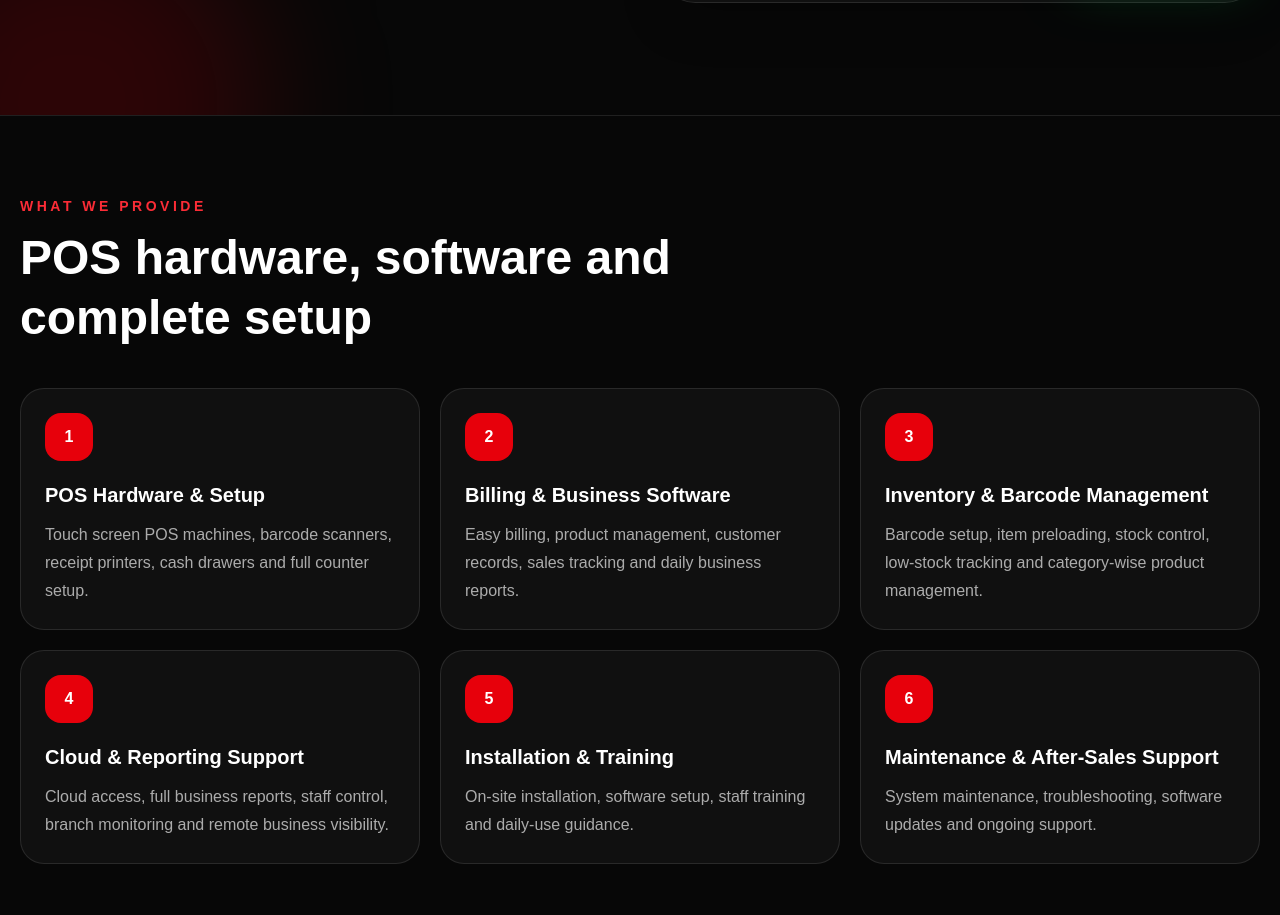
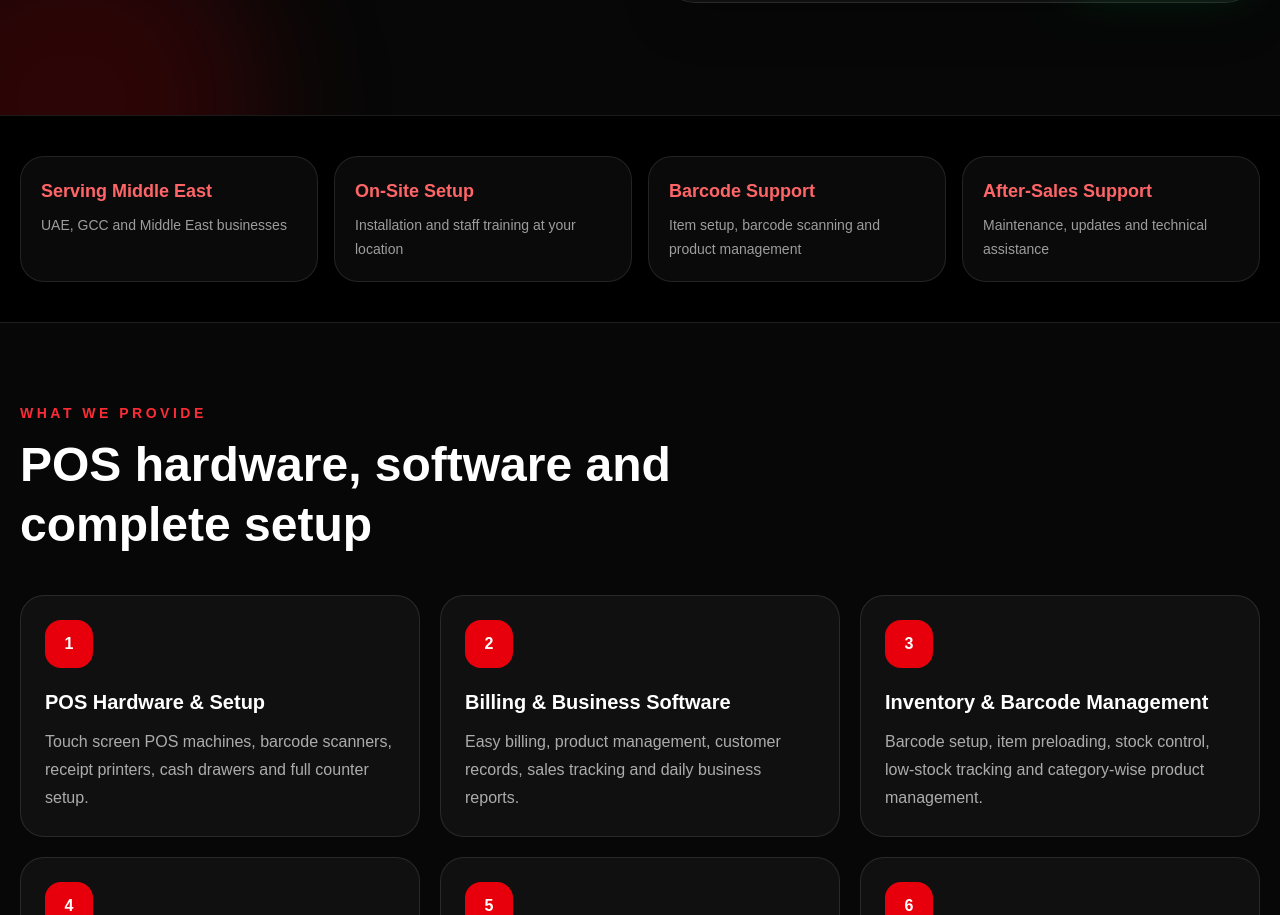
Before and after one commit to mail2shoukathali-oss/radio-website, a Next.js app: page / in a window 1280 px wide. Shown: the part 809-1724 px from the top of the page. Built offline with nearby package versions, Linux system fonts and the light colour scheme.

Commit message:
Update service region to Middle East

```diff
--- a/src/app/ar/page.tsx
+++ b/src/app/ar/page.tsx
@@ -218,6 +218,22 @@ export default function ArabicHome() {
         </div>
       </section>
 
+      <section className="border-t border-white/10 bg-black py-10">
+        <div className="mx-auto grid max-w-7xl gap-4 px-5 sm:grid-cols-2 lg:grid-cols-4">
+          {[
+            ["نخدم الشرق الأوسط", "الإمارات، دول الخليج، وأسواق الشرق الأوسط"],
+            ["تركيب في الموقع", "تركيب النظام وتدريب الموظفين في موقع العمل"],
+            ["دعم الباركود", "إعداد الأصناف، الباركود، وإدارة المنتجات"],
+            ["دعم ما بعد البيع", "صيانة، تحديثات، ومساعدة فنية عند الحاجة"],
+          ].map(([title, text]) => (
+            <div key={title} className="rounded-3xl border border-white/10 bg-white/[0.04] p-5">
+              <p className="text-lg font-black text-red-400">{title}</p>
+              <p className="mt-2 text-sm leading-7 text-white/60">{text}</p>
+            </div>
+          ))}
+        </div>
+      </section>
+
       <section id="services" className="border-t border-white/10 py-20">
         <div className="mx-auto max-w-7xl px-5">
           <SectionTitle eyebrow="خدماتنا" title="أجهزة وبرامج وإعداد كامل لنقاط البيع" />
--- a/src/app/page.tsx
+++ b/src/app/page.tsx
@@ -217,6 +217,22 @@ export default function Home() {
         </div>
       </section>
 
+      <section className="border-t border-white/10 bg-black py-10">
+        <div className="mx-auto grid max-w-7xl gap-4 px-5 sm:grid-cols-2 lg:grid-cols-4">
+          {[
+            ["Serving Middle East", "UAE, GCC and Middle East businesses"],
+            ["On-Site Setup", "Installation and staff training at your location"],
+            ["Barcode Support", "Item setup, barcode scanning and product management"],
+            ["After-Sales Support", "Maintenance, updates and technical assistance"],
+          ].map(([title, text]) => (
+            <div key={title} className="rounded-3xl border border-white/10 bg-white/[0.04] p-5">
+              <p className="text-lg font-black text-red-400">{title}</p>
+              <p className="mt-2 text-sm leading-6 text-white/60">{text}</p>
+            </div>
+          ))}
+        </div>
+      </section>
+
       <section id="services" className="border-t border-white/10 py-20">
         <div className="mx-auto max-w-7xl px-5">
           <SectionTitle eyebrow="What We Provide" title="POS hardware, software and complete setup" />
```
